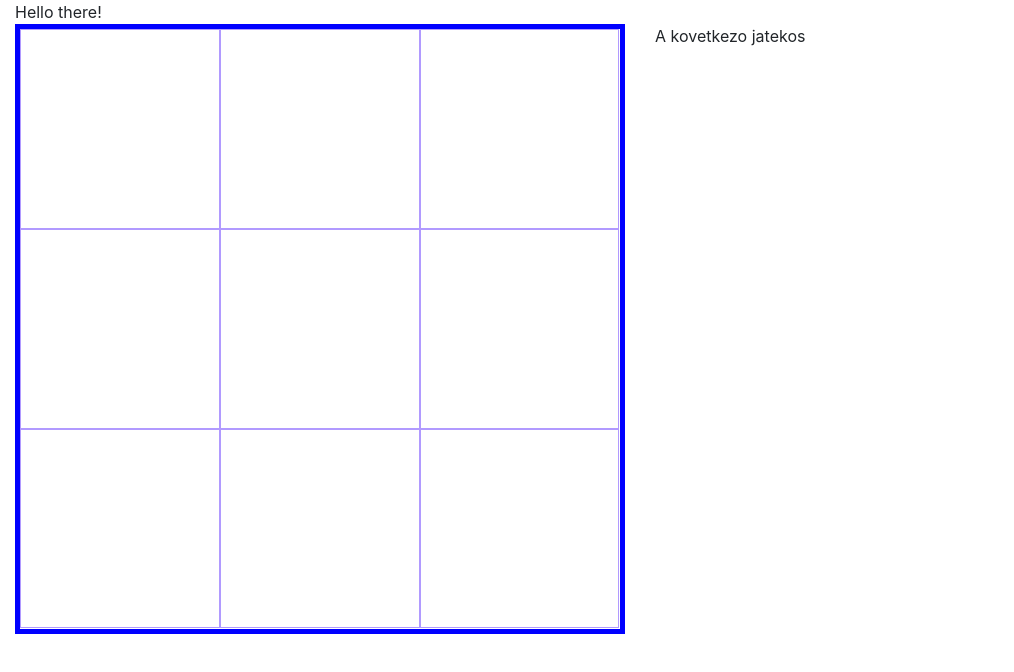
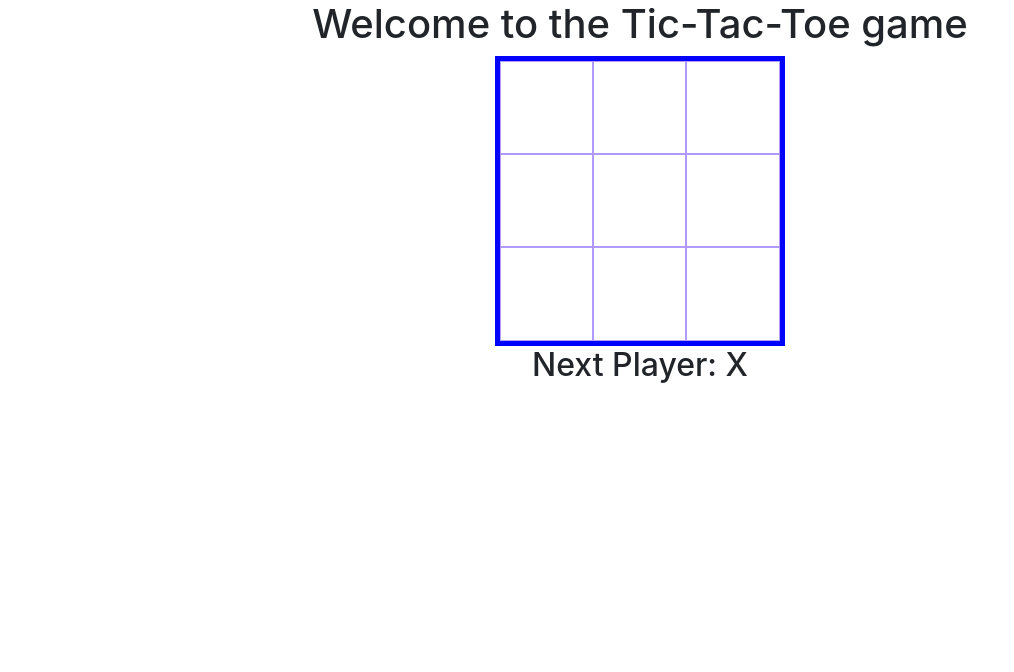
Before and after one commit to boldi24/tictactoe, a React app: page / in a window 1280 px wide. Shown: the whole page, without its empty margins (0-1014 px from the left). Built offline with nearby package versions, Linux system fonts and the light colour scheme.

Commit message:
Add board, square, home

```diff
--- a/package.json
+++ b/package.json
@@ -21,6 +21,7 @@
   "homepage": "https://github.com/boldi24/tictactoe#readme",
   "dependencies": {
     "bootstrap": "^4.1.2",
+    "prop-types": "^15.6.2",
     "react": "^16.4.1",
     "react-dom": "^16.4.1",
     "reactstrap": "^6.3.0"
@@ -29,6 +30,7 @@
     "babel-core": "^6.26.3",
     "babel-eslint": "^8.2.6",
     "babel-loader": "^7.1.5",
+    "babel-plugin-transform-class-properties": "^6.24.1",
     "babel-preset-env": "^1.7.0",
     "babel-preset-react": "^6.24.1",
     "css-loader": "^1.0.0",
--- a/src/components/App.js
+++ b/src/components/App.js
@@ -1,17 +1,9 @@
 import React from 'react';
-import Board from './Board';
+import Home from "./Home";
 
 const App = () => (
   <div className="container-fluid">
-      Hello there!
-    <div className="row">
-      <div className="col-12 col-sm-6">
-        <Board />
-      </div>
-      <div className="col-12 col-sm-6">
-        A kovetkezo jatekos
-      </div>
-    </div>
+    <Home/>
   </div>
 );
 
--- a/src/components/Board.js
+++ b/src/components/Board.js
@@ -1,19 +1,57 @@
 import React, { Component } from 'react';
+import PropTypes from 'prop-types';
 import Square from './Square';
 
 class Board extends Component {
+
+  static lines = [
+    [0, 1, 2],
+    [3, 4, 5],
+    [6, 7, 8],
+    [0, 3, 6],
+    [1, 4, 7],
+    [2, 5, 8],
+    [0, 4, 8],
+    [2, 4, 6],
+  ];
+
+  static X = 'X';
+
+  static O = 'O';
+
   constructor() {
     super();
     this.state = {
       squares: Array(9).fill(null),
+      xIsNext: true,
+      isWon: false
     };
   }
 
   handleClick(i) {
+    const { squares, xIsNext, isWon } = this.state;
+    if (isWon) return;
+    const { onNextPlayerChange, onWin } = this.props;
+    const newSquares = [...squares];
+    newSquares[i] = xIsNext ? Board.X : Board.O;
+    this.setState({ squares: newSquares, xIsNext: !xIsNext }, () => {
+      const winner = this.calculateWinner();
+      if (winner) {
+        this.setState({isWon: true});
+        onWin(winner)
+      } else {
+        onNextPlayerChange(xIsNext ? Board.O : Board.X)
+      }
+    });
+  }
+
+  calculateWinner() {
     const { squares } = this.state;
-    const newSquares = [...squares];
-    newSquares[i] = 'X';
-    this.setState({squares: newSquares});
+    for (let i = 0; i<Board.lines.length; i+=1) {
+      const [a,b,c] = Board.lines[i];
+      if (squares[a] && squares[a] === squares[b] && squares[b] === squares[c]) return squares[a];
+    }
+    return null;
   }
 
   render() {
@@ -22,11 +60,19 @@ class Board extends Component {
     return (
       <div className="board">
         <div className="content">
-          {squares.map((n, i) => <Square key={i + squares[i]} value={squares[i]} onClick={() => this.handleClick(i)} />)}
+          {squares.map((n, i) =>
+            /* eslint-disable-next-line react/no-array-index-key */
+            <Square key={i + squares[i]} value={squares[i]} onClick={() => this.handleClick(i)} />
+          )}
         </div>
       </div>
     );
   }
 }
 
+Board.propTypes = {
+  onNextPlayerChange: PropTypes.func,
+  onWin: PropTypes.func
+};
+
 export default Board;
--- /dev/null
+++ b/src/components/Game.js
@@ -0,0 +1,53 @@
+import React, {Component} from 'react';
+import Board from "./Board";
+
+class Game extends Component {
+
+  constructor() {
+    super();
+    this.state = {
+      nextPlayer: 'X',
+      winner: null
+    };
+    this.handleNextPlayerChange = this.handleNextPlayerChange.bind(this);
+    this.handleWinner = this.handleWinner.bind(this);
+  }
+
+  handleNextPlayerChange(newPlayer) {
+    this.setState({nextPlayer: newPlayer});
+  }
+
+  handleWinner(winner) {
+    console.log(winner);
+    this.setState({winner});
+  }
+
+  render() {
+
+    const {nextPlayer, winner} = this.state;
+
+    return (
+      <div>
+        <div className="row">
+          <div className="m-auto">
+            <h1>Welcome to the Tic-Tac-Toe game</h1>
+          </div>
+        </div>
+        <div className="row">
+          <div className="m-auto col-10 col-sm-3">
+            <Board onNextPlayerChange={this.handleNextPlayerChange} onWin={this.handleWinner}/>
+          </div>
+        </div>
+        <div className="row">
+          <div className="m-auto">
+            {!winner && <h2>Next Player: {nextPlayer}</h2>}
+            {winner && <h2>Winner: {winner}</h2>}
+          </div>
+        </div>
+      </div>
+    )
+  }
+
+};
+
+export default Game;
--- /dev/null
+++ b/src/components/Home.js
@@ -0,0 +1,10 @@
+import React from 'react';
+import Game from "./Game";
+
+const Home = () => (
+  <div>
+    <Game/>
+  </div>
+);
+
+export default Home;
--- a/src/components/Square.js
+++ b/src/components/Square.js
@@ -1,4 +1,5 @@
 import React from 'react';
+import PropTypes from 'prop-types';
 
 const Square = (props) => {
   const { value, onClick } = props;
@@ -12,4 +13,9 @@ const Square = (props) => {
   );
 };
 
+Square.propTypes = {
+  value: PropTypes.string,
+  onClick: PropTypes.func
+};
+
 export default Square;
--- a/src/styles/styles.scss
+++ b/src/styles/styles.scss
@@ -29,7 +29,7 @@
     position: absolute;
     width: 100%;
     height: 100%;
-    font-size: 10vw;
+    font-size: 5vw;
     text-align: center;
   }
 
```
Also changed, not shown: .babelrc, 1 other file.
